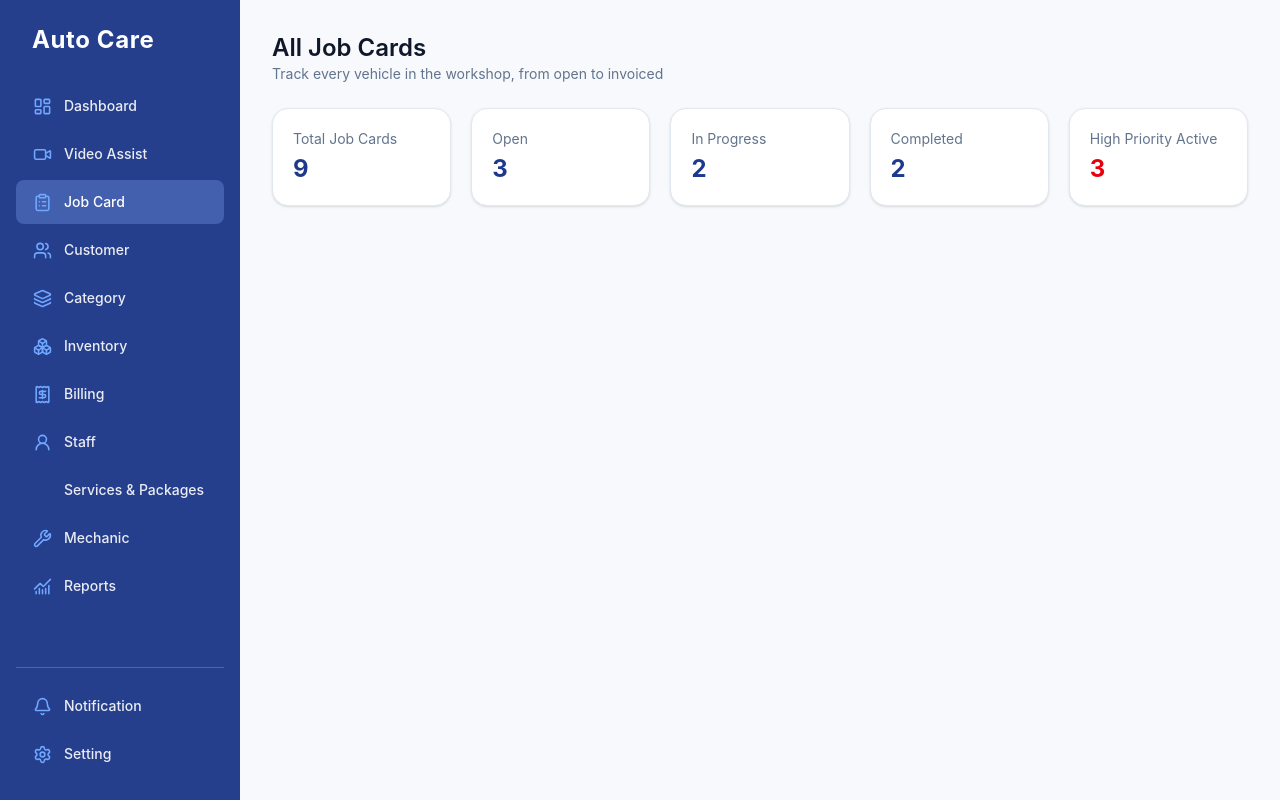
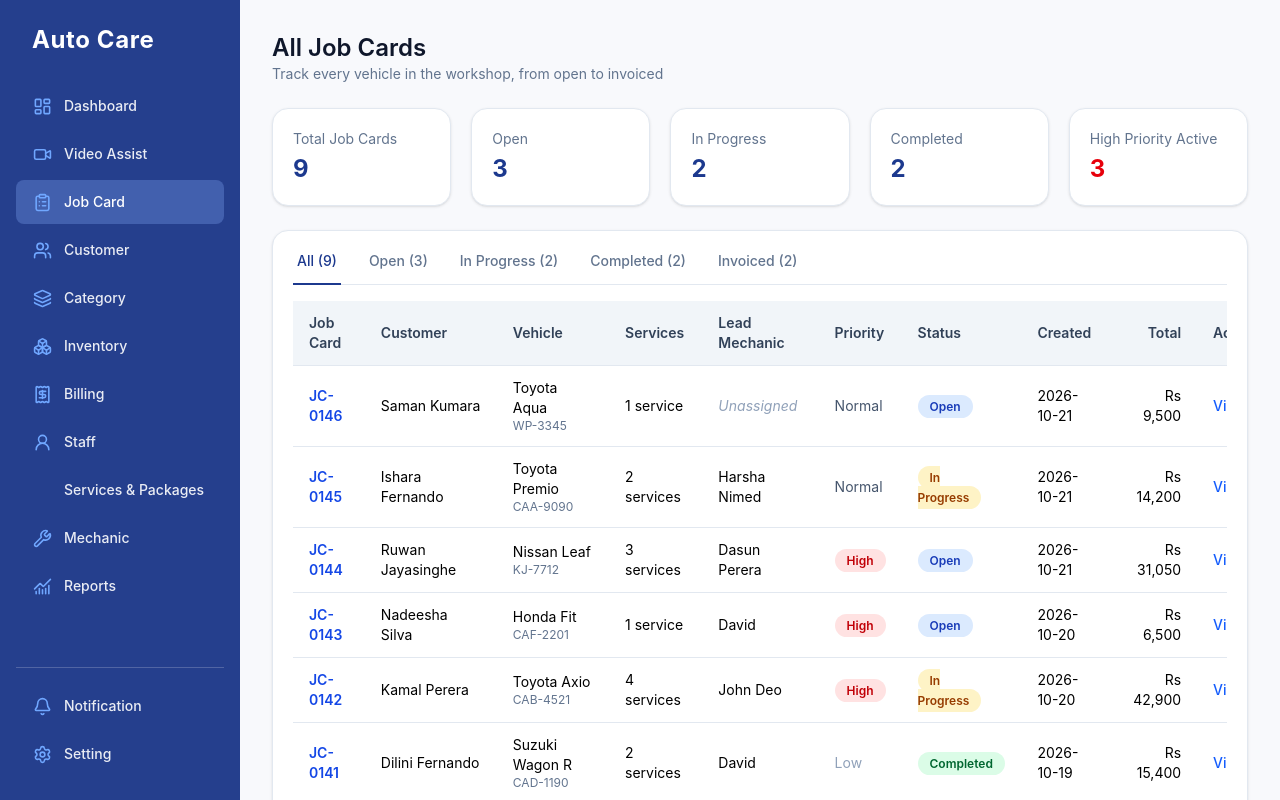
Before and after one commit to ChirathVidumina/AutoCare-Inventory-Mini, a React (Vite) app in the folder frontend/: page /job-cards in a window 1280 px wide. Shown: the top 800 px of the page. Built offline with nearby package versions, Linux system fonts and the light colour scheme.

Commit message:
feat(job-cards): add job cards table with status tabs

```diff
--- a/frontend/src/modules/M2_Operations/components/JobCardsTable.tsx
+++ b/frontend/src/modules/M2_Operations/components/JobCardsTable.tsx
@@ -0,0 +1,135 @@
+import { useState } from "react";
+import { Link } from "react-router-dom";
+import {
+  jobCards,
+  type JobCardStatus,
+  type Priority,
+} from "../data/jobCardsData";
+
+type Tab = "All" | JobCardStatus;
+const tabs: Tab[] = ["All", "Open", "In Progress", "Completed", "Invoiced"];
+
+const statusStyles: Record<JobCardStatus, string> = {
+  Open: "bg-blue-100 text-blue-800",
+  "In Progress": "bg-amber-100 text-amber-800",
+  Completed: "bg-green-100 text-green-800",
+  Invoiced: "bg-slate-200 text-slate-700",
+};
+
+const priorityStyles: Record<Priority, string> = {
+  High: "rounded-full bg-red-100 px-3 py-1 text-xs font-semibold text-red-700",
+  Normal: "text-slate-600",
+  Low: "text-slate-400",
+};
+
+export default function JobCardsTable() {
+  const [activeTab, setActiveTab] = useState<Tab>("All");
+
+  const countFor = (tab: Tab) =>
+    tab === "All"
+      ? jobCards.length
+      : jobCards.filter((j) => j.status === tab).length;
+
+  const visible =
+    activeTab === "All"
+      ? jobCards
+      : jobCards.filter((j) => j.status === activeTab);
+
+  return (
+    <section className="mt-6 rounded-2xl border border-slate-200 bg-white p-5 shadow-sm">
+      {/* Status tabs */}
+      <div className="flex flex-wrap gap-6 border-b border-slate-200">
+        {tabs.map((tab) => (
+          <button
+            key={tab}
+            type="button"
+            onClick={() => setActiveTab(tab)}
+            className={`-mb-px border-b-2 px-1 pb-3 text-sm font-medium ${
+              activeTab === tab
+                ? "border-blue-900 text-blue-900"
+                : "border-transparent text-slate-500 hover:text-slate-800"
+            }`}
+          >
+            {tab} ({countFor(tab)})
+          </button>
+        ))}
+      </div>
+
+      {/* Table */}
+      <div className="mt-4 overflow-x-auto">
+        <table className="w-full min-w-[980px] text-left text-sm">
+          <thead>
+            <tr className="bg-slate-100 text-slate-700">
+              <th className="px-4 py-3 font-semibold">Job Card</th>
+              <th className="px-4 py-3 font-semibold">Customer</th>
+              <th className="px-4 py-3 font-semibold">Vehicle</th>
+              <th className="px-4 py-3 font-semibold">Services</th>
+              <th className="px-4 py-3 font-semibold">Lead Mechanic</th>
+              <th className="px-4 py-3 font-semibold">Priority</th>
+              <th className="px-4 py-3 font-semibold">Status</th>
+              <th className="px-4 py-3 font-semibold">Created</th>
+              <th className="px-4 py-3 text-right font-semibold">Total</th>
+              <th className="px-4 py-3 font-semibold">Action</th>
+            </tr>
+          </thead>
+          <tbody>
+            {visible.map((job) => (
+              <tr key={job.id} className="border-t border-slate-200 hover:bg-slate-50">
+                <td className="px-4 py-3 font-semibold text-blue-700">{job.id}</td>
+                <td className="px-4 py-3">{job.customer}</td>
+                <td className="px-4 py-3">
+                  {job.vehicle}
+                  <div className="text-xs text-slate-500">{job.plateNo}</div>
+                </td>
+                <td className="px-4 py-3">
+                  {job.services} {job.services === 1 ? "service" : "services"}
+                </td>
+                <td
+                  className={`px-4 py-3 ${
+                    job.mechanic === "Unassigned" ? "italic text-slate-400" : ""
+                  }`}
+                >
+                  {job.mechanic}
+                </td>
+                <td className="px-4 py-3">
+                  <span className={priorityStyles[job.priority]}>{job.priority}</span>
+                </td>
+                <td className="px-4 py-3">
+                  <span
+                    className={`rounded-full px-3 py-1 text-xs font-semibold ${statusStyles[job.status]}`}
+                  >
+                    {job.status}
+                  </span>
+                </td>
+                <td className="px-4 py-3">{job.createdAt}</td>
+                <td className="px-4 py-3 text-right">
+                  Rs {job.total.toLocaleString()}
+                </td>
+                <td className="px-4 py-3">
+                  <Link
+                    to={`/job-cards/${job.id}`}
+                    className="font-medium text-blue-600 hover:underline"
+                  >
+                    View
+                  </Link>
+                </td>
+              </tr>
+            ))}
+
+            {visible.length === 0 && (
+              <tr>
+                <td colSpan={10} className="px-4 py-10 text-center text-slate-500">
+                  No job cards found.
+                </td>
+              </tr>
+            )}
+          </tbody>
+        </table>
+      </div>
+
+      <p className="mt-4 text-sm text-slate-500">
+        Showing {visible.length} of {jobCards.length} job cards
+      </p>
+    </section>
+  );
+}
--- a/frontend/src/modules/M2_Operations/pages/JobCardsPage.tsx
+++ b/frontend/src/modules/M2_Operations/pages/JobCardsPage.tsx
@@ -1,4 +1,5 @@
 import { jobCards } from "../data/jobCardsData";
+import JobCardsTable from "../components/JobCardsTable";
 
 function SummaryCard({ label, value, highlight = false }: { label: string; value: number; highlight?: boolean }) {
   return (
@@ -32,6 +33,7 @@ export default function JobCardsPage() {
         <SummaryCard label="Completed" value={completed} />
         <SummaryCard label="High Priority Active" value={highPriorityOpen} highlight />
       </div>
+      <JobCardsTable />
     </div>
   );
 }
```
